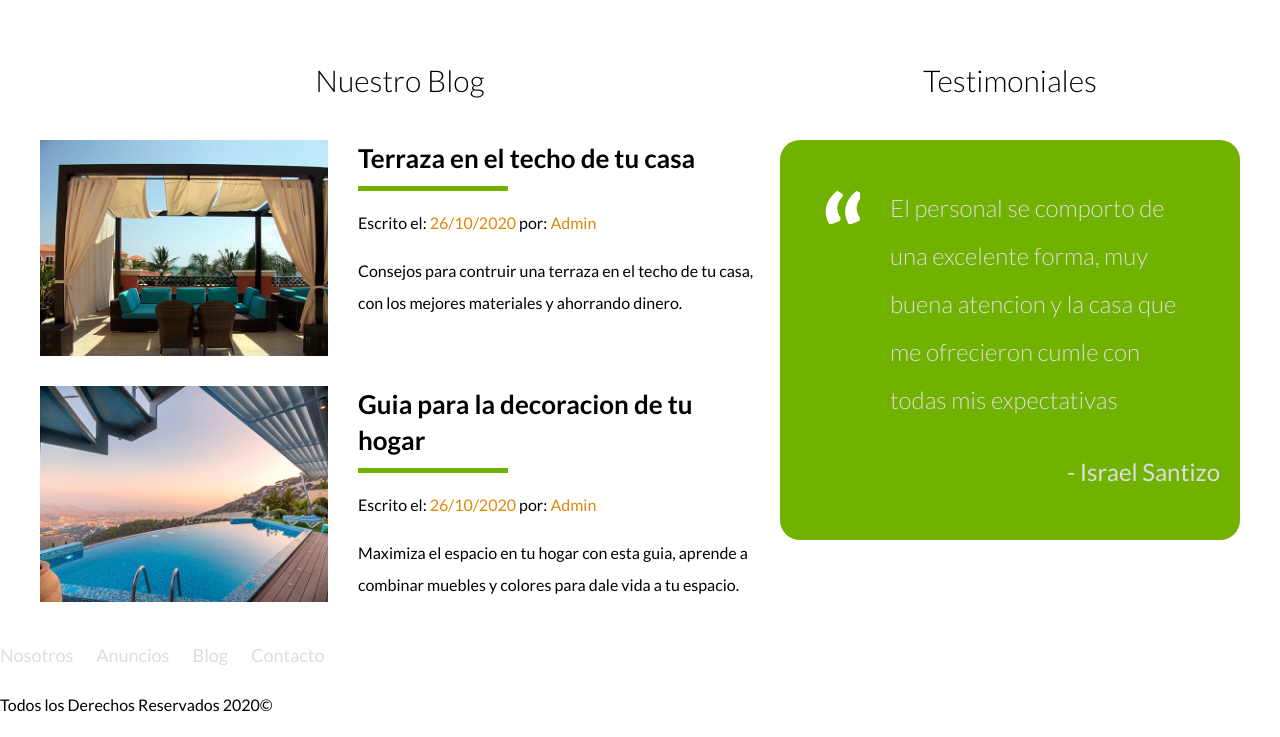
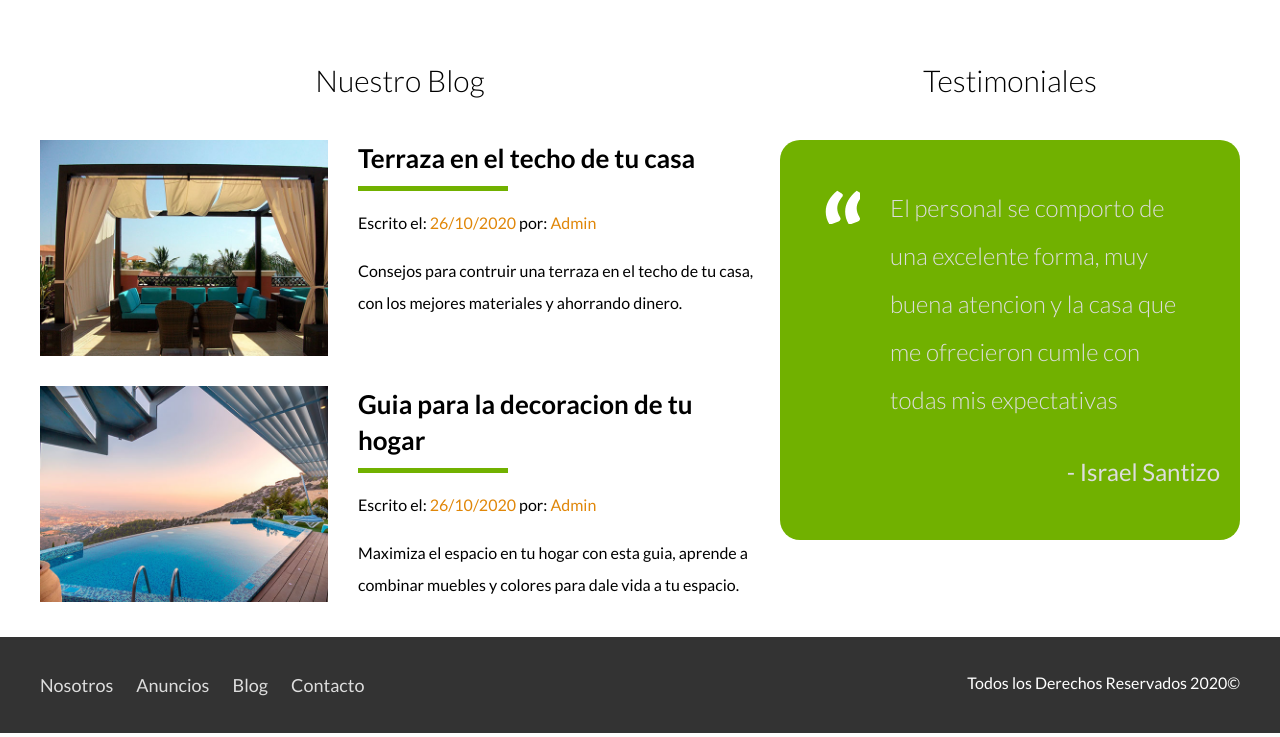
Before and after one commit to IsraelSantizo98/bienesRaices, a plain HTML site: page index.html in a window 1280 px wide. Shown: the part 2552-3289 px from the top of the page. Drawn offline with Linux system fonts and the light colour scheme.

Commit message:
Initial commit de footerHome

```diff
--- a/css/style.css
+++ b/css/style.css
@@ -252,3 +252,17 @@ img {
   padding-left: 5rem;
   font-weight: 300;
 }
+/*Footer*/
+.site-footer {
+  background-color: #333;
+  margin: 0;
+}
+.copyright {
+  margin: 0;
+  color: #fff;
+}
+.contenedor-footer {
+  padding: 3rem 0;
+  display: flex;
+  justify-content: space-between;
+}
--- a/index.html
+++ b/index.html
@@ -226,14 +226,16 @@
       </section>
     </div>
     <!-- Footer -->
-    <footer>
+    <footer class="site-footer seccion">
+      <div class="contenedor contenedor-footer">
         <nav class="navegacion">
           <a href="nosotros.html">Nosotros</a>
           <a href="anuncios.html">Anuncios</a>
           <a href="blog.html">Blog</a>
           <a href="contacto.html">Contacto</a>
         </nav>
-      <p>Todos los Derechos Reservados 2020&copy;</p>
+        <p class="copyright">Todos los Derechos Reservados 2020&copy;</p>
+      </div>
     </footer>
   </body>
 </html>
```
Lines whose indentation alone changed are shown as unchanged.
